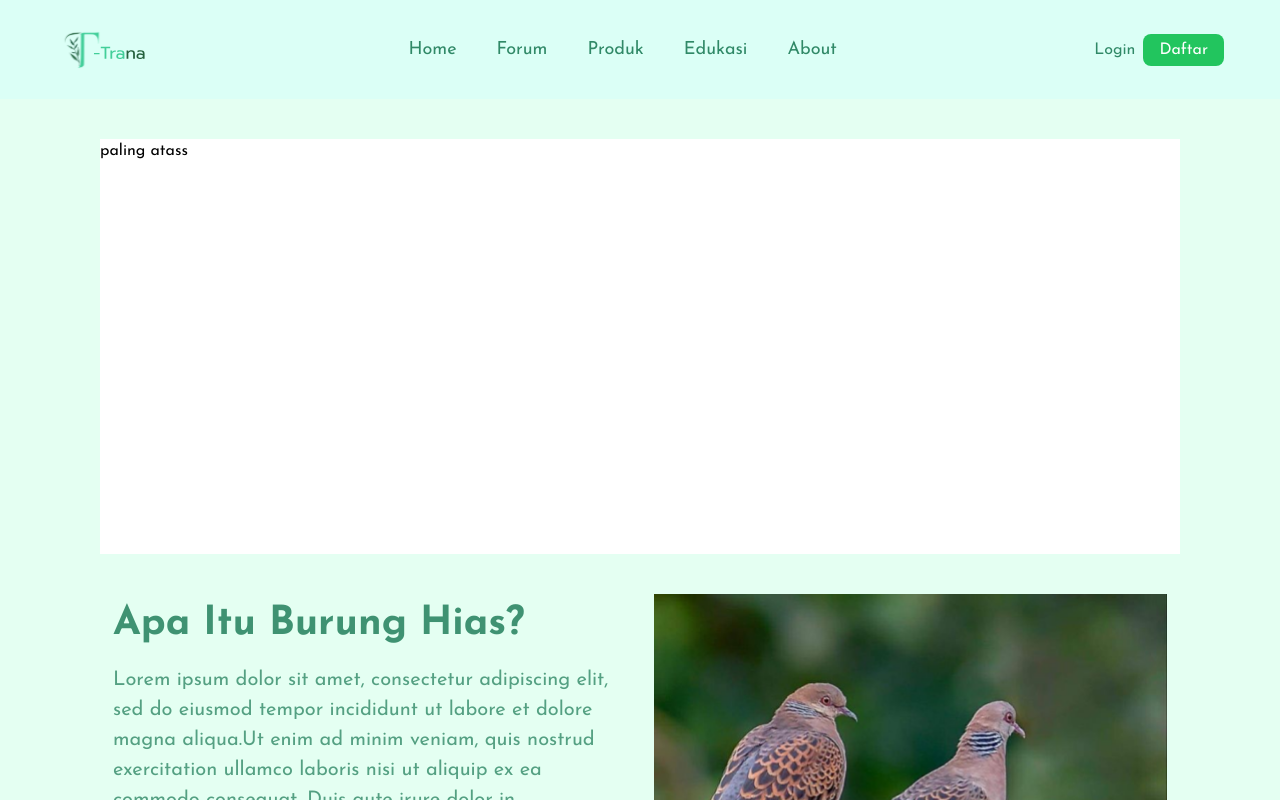
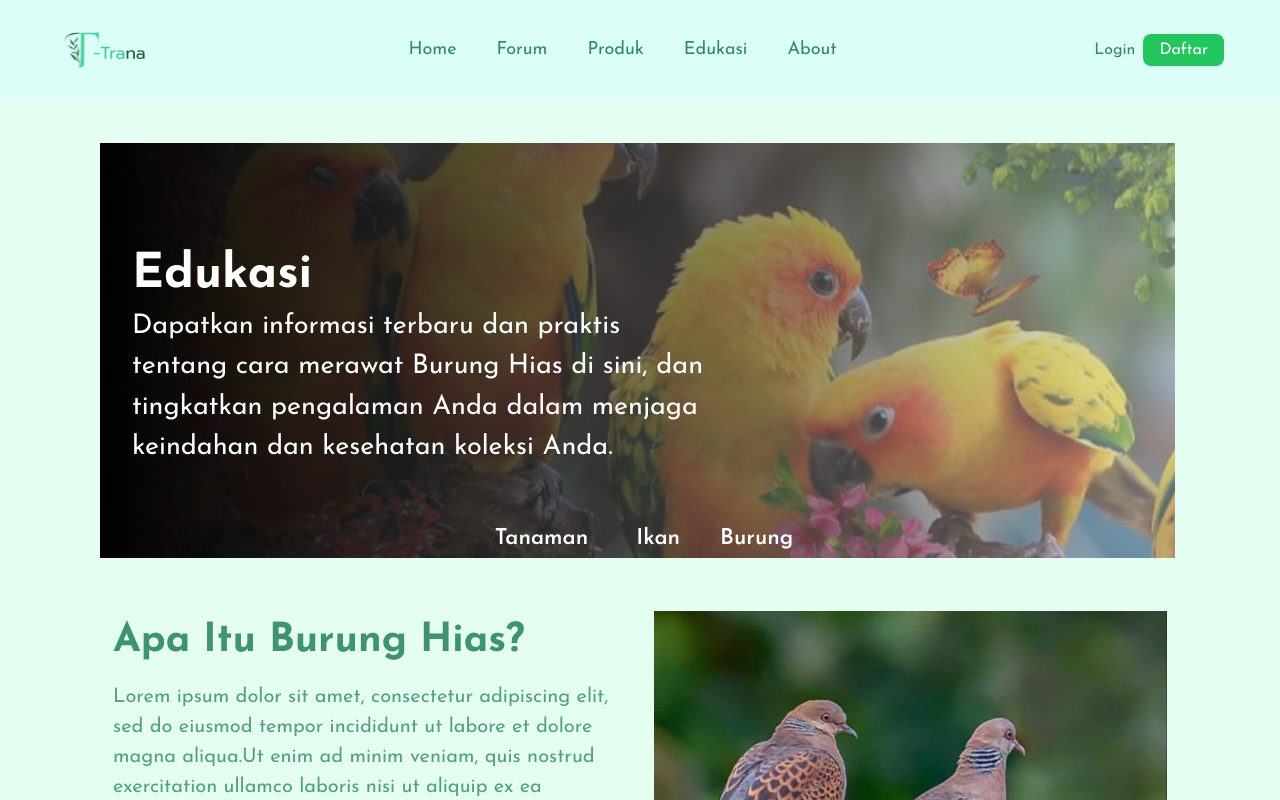
Before and after one commit to auliarahman789/ornatredec, a Next.js app: page /Edukasi in a window 1280 px wide. Shown: the top 800 px of the page. Built offline with nearby package versions, Linux system fonts and the light colour scheme.

Commit message:
membuat main untuk di edukasi secara statis

```diff
--- a/src/app/components/Edukasi/burung.tsx
+++ b/src/app/components/Edukasi/burung.tsx
@@ -48,7 +48,7 @@ function Burung() {
       <div className="">
         <Image src='/img/burungmati.png' className="w-full h-auto translate-x-[13px]" alt={"burung"} width={550} height={434}/>
       </div>
-      <div className="mx-[8%] mt-[5%]">
+      <div className="ms-[10%] mt-[5%]">
         <h1 className="text-[#3F9272] font-bold text-[40px] leading-none">Tips Menghindari
         Burung Cepat Mati</h1>
         <p className="text-[20px] me-[5%] mt-[2%] text-[#54A082]">Lorem ipsum dolor sit amet, consectetur adipiscing elit,
--- a/src/app/components/Edukasi/main.tsx
+++ b/src/app/components/Edukasi/main.tsx
@@ -2,10 +2,21 @@ import React from "react";
 
 function Main() {
   return (
-    <div className="flex pb-10">
-      <div className="bg-white mt-[40px] mb-[] mx-[100px] w-[1100px] h-[415px]">
-        paling atass
+    <div className="pt-1 ">
+      <div className="relative mt-[40px] mx-[100px] w-[84%] h-[415px] bg-cover" style={{ backgroundImage: "url('/img/bgburung.png')" }}>
+        <div className="absolute inset-0 bg-gradient-to-r from-[#000000] to-[#d9d9d970] ps-8 pt-[10%]">
+          <h1 className="text-5xl font-bold text-white">Edukasi</h1>
+          <p className="w-[56%] text-[27px] text-white mt-2">
+            Dapatkan informasi terbaru dan praktis tentang cara merawat Burung Hias di sini,
+            dan tingkatkan pengalaman Anda dalam menjaga keindahan dan kesehatan koleksi Anda.
+          </p>
+        </div>
       </div>
+      <ul className="text-center space-x-10 -translate-y-14 text-[22px] text-white font-semibold flex justify-center mt-5">
+        <li className="mx-2 cursor-pointer">Tanaman</li>
+        <li className="mx-2 cursor-pointer">Ikan</li>
+        <li className="mx-2 cursor-pointer">Burung</li>
+      </ul>
     </div>
   );
 }
```
Also changed, not shown: public/img/bgburung.png (added).
